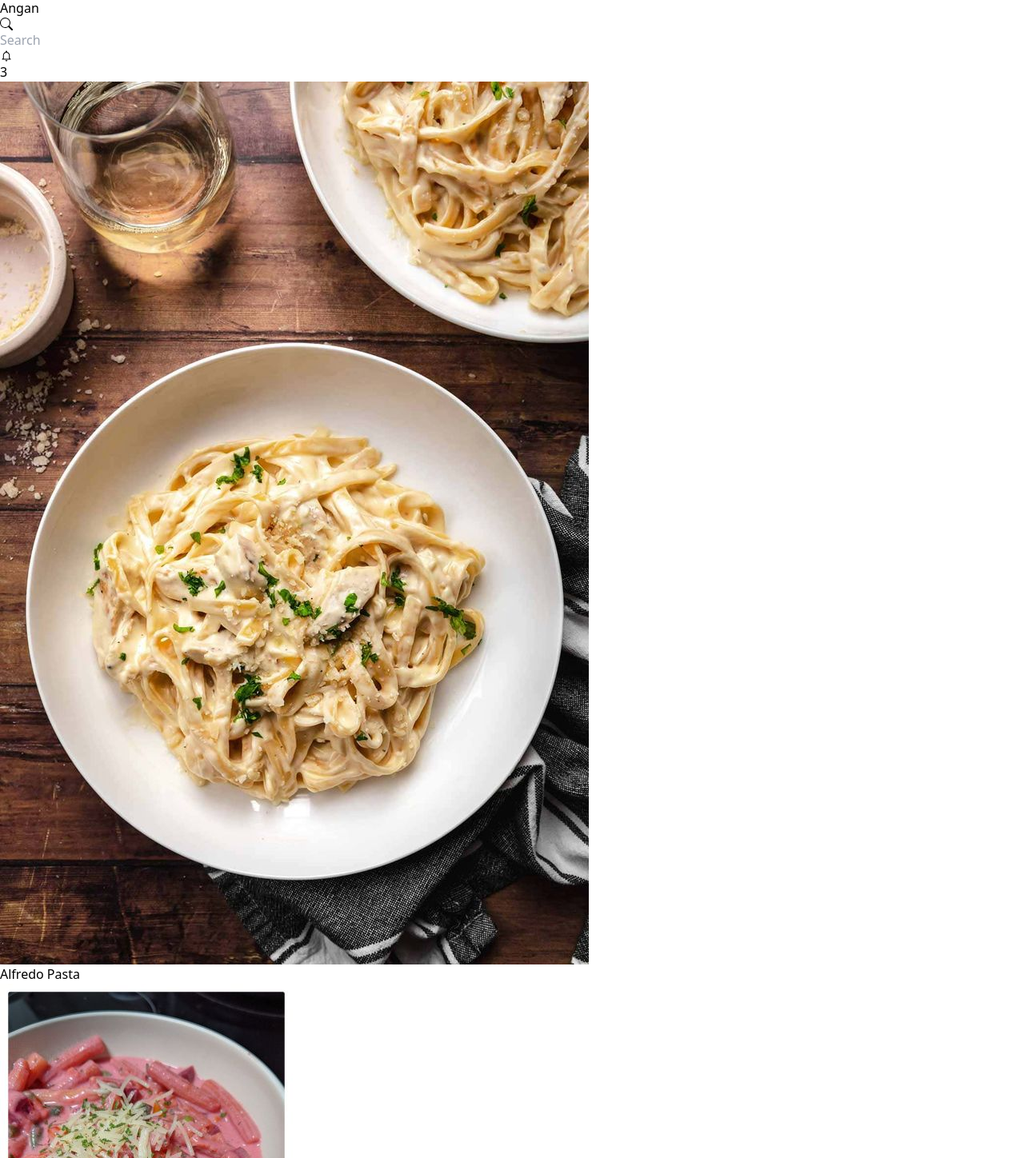
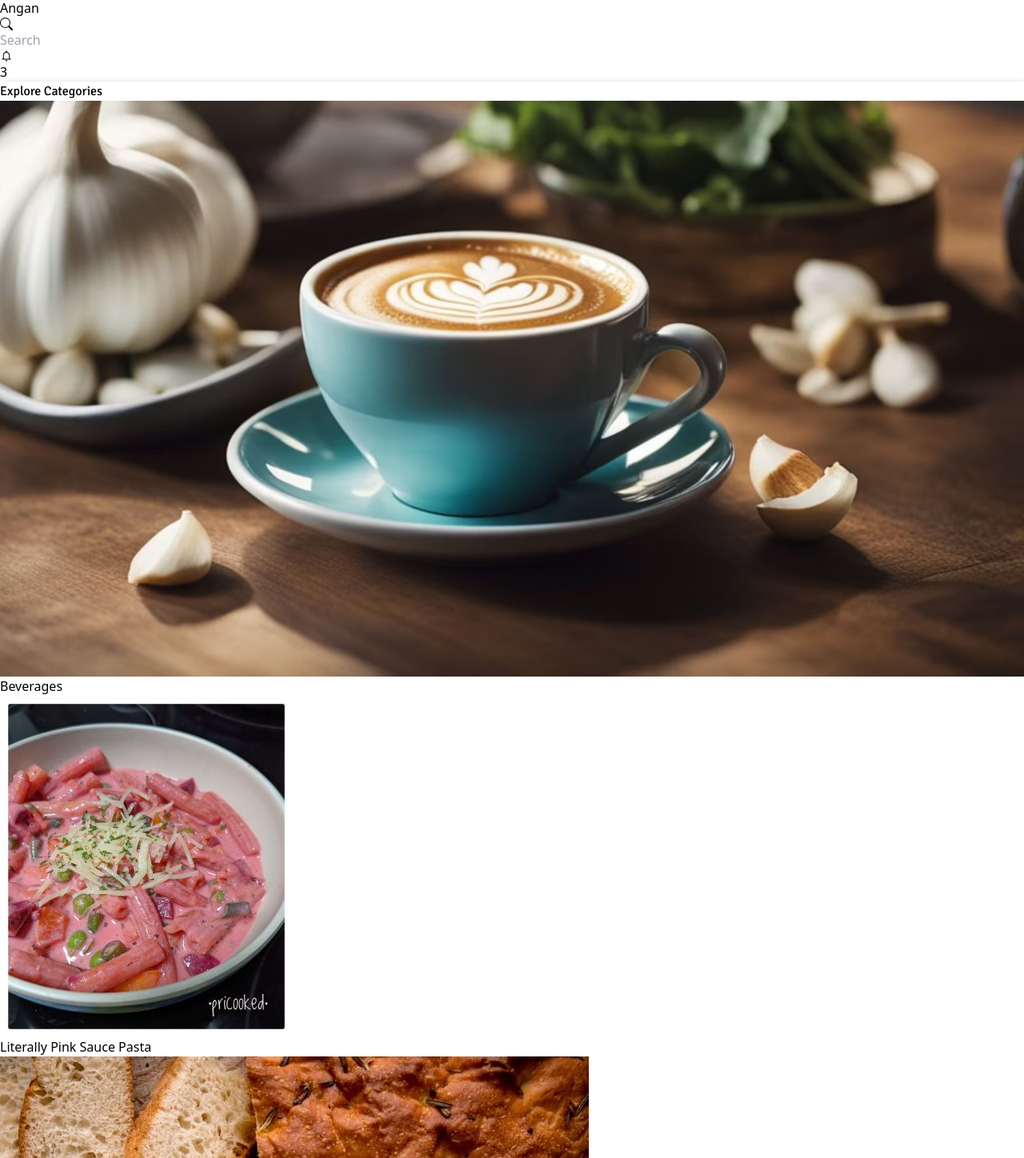
Before and after one commit to Rajeev12R/Angan_Resto, a React (Vite) app: page /menu in a window 1280 px wide. Shown: the part 902-2350 px from the top of the page at 80% size. Built offline with nearby package versions, Linux system fonts and the light colour scheme; a web font is replaced by a local one.

Commit message:
Sub Categories Added

```diff
--- a/src/components/category/Category.jsx
+++ b/src/components/category/Category.jsx
@@ -1,46 +1,62 @@
 import React from 'react';
-import img1 from '../../assets/categoryImg/Alfredo Pasta.jpg';
+import './category.css'
+import img1 from '../../assets/categoryImg/coffee.avif';
 import img2 from '../../assets/categoryImg/Literally Pink Sauce Pasta.jpg';
 import img3 from '../../assets/categoryImg/Penne Arrabiata.jpg';
 import img4 from '../../assets/categoryImg/Pesto alla Genovese.jpg';
 import img5 from '../../assets/categoryImg/Ricetta Ravioli di Patate.jpg';
 import img6 from '../../assets/categoryImg/Spaghetti Bolognese.jpg';
+import Beverages from '../subcaterogies/Beverages';
 
 const Category = () => {
+  const categories = [
+    'Beverages',
+    'Literally Pink Sauce Pasta',
+    'Penne Arrabiata',
+    'Pesto alla Genovese',
+    'Ricetta Ravioli di Patate',
+    'Spaghetti Bolognese',
+    'Alfredo Pasta',
+    'Literally Pink Sauce Pasta',
+    'Penne Arrabiata',
+    'Pesto alla Genovese',
+    'Ricetta Ravioli di Patate',
+    'Spaghetti Bolognese',
+  ];
+
+  const images = [img1, img2, img3, img4, img5, img6, img1, img2, img3, img4, img5, img6];
+
   return (
-    <div className="relative w-full pt-10 max-h-72">
-      <div className="w-[95%] mx-auto h-auto shadow-xl shadow-[#ffffff86] bg-white rounded-xl p-6 grid grid-cols-3 gap-4">
-        {/* Example Box */}
-        {[img1, img2, img3, img4, img5, img6, img4, img5, img6, img4, img5, img6].map((img, index) => (
-          <div
-            key={index}
-            className="relative w-full h-28 bg-gray-100 rounded-lg shadow-md flex items-center justify-center group"
-          >
-            <img src={img} alt={`Food Category ${index + 1}`} className="w-full h-full object-cover rounded-lg" />
+    <div className="relative w-full pt-10">
+      <div className="main-box w-[95%] mx-auto h-auto bg-white rounded-xl p-6">
+        <h1 className="explore mb-4 text-xl font-semibold text-gray-700">Explore Categories</h1>
+        <div className="grid grid-cols-3 gap-4">
+          {images.map((img, index) => (
+            <div
+              key={index}
+              className="relative w-full h-28 bg-gray-100 rounded-lg shadow-md flex flex-col items-center justify-center group"
+            >
+              {/* Category Image */}
+              <img
+                src={img}
+                alt={categories[index]}
+                className="w-full h-full object-cover rounded-lg"
+              />
 
-            {/* Transparent overlay */}
-            <div className="absolute inset-0 bg-black opacity-40 rounded-lg group-hover:bg-gradient-to-t group-hover:from-gray-900 group-hover:via-gray-800 group-hover:to-black group-hover:opacity-60 transition duration-300"></div>
+              {/* Transparent overlay */}
+              <div className="absolute inset-0 bg-black opacity-40 rounded-lg group-hover:bg-gradient-to-t group-hover:from-gray-900 group-hover:via-gray-800 group-hover:to-black group-hover:opacity-60 transition duration-300"></div>
 
-            {/* Category Name */}
-            <div className="absolute top-2 left-1/2 transform -translate-x-1/2 text-white text-sm font-semibold z-10 group-hover:translate-y-2 group-hover:scale-105 transition duration-300">
-              {[
-                'Alfredo Pasta',
-                'Literally Pink Sauce Pasta',
-                'Penne Arrabiata',
-                'Pesto alla Genovese',
-                'Ricetta Ravioli di Patate',
-                'Spaghetti Bolognese',
-                'Literally Pink Sauce Pasta',
-                'Ricetta Ravioli di Patate',
-                'Spaghetti Bolognese',
-                'Literally Pink Sauce Pasta',
-                'Ricetta Ravioli di Patate',
-                'Spaghetti Bolognese',
-              ][index]}
+              {/* Category Name as H1 */}
+              <h1 className="absolute bottom-3 left-1/2 transform -translate-x-1/2 text-white text-sm font-semibold z-10 group-hover:scale-105 transition-all duration-300 ease-in-out group-hover:bottom-5">
+                {categories[index]}
+              </h1>
+
             </div>
-          </div>
-        ))}
+          ))}
+        </div>
       </div>
+
+      <Beverages />
     </div>
   );
 };
--- /dev/null
+++ b/src/components/category/category.css
@@ -0,0 +1,35 @@
+
+@import url('https://fonts.googleapis.com/css2?family=Dosis:wght@200..800&family=Fira+Code:wght@300..700&family=Roboto:ital,wght@0,100;0,300;0,400;0,500;0,700;0,900;1,100;1,300;1,400;1,500;1,700;1,900&family=Rye&family=Signika:wght@300..700&display=swap');
+
+
+.explore{
+  font-family: "Signika", sans-serif;
+  font-optical-sizing: auto;
+  font-weight: 400;
+  font-style: normal;
+  font-variation-settings:
+    "GRAD" 0;
+}
+
+.main-box{
+    box-shadow: 0 4px 10px rgba(0, 0, 0, 0.3);
+}
+
+
+.curved-underline {
+    position: relative;
+    display: inline-block;
+  }
+  .curved-underline::after {
+    content: '';
+    position: absolute;
+    bottom: -6px;
+    left: 50%;
+    transform: translateX(-50%);
+    width: 80%;
+    height: 6px;
+    background: linear-gradient(to right, #00c6ff, #0072ff);
+    border-radius: 20px;
+    box-shadow: 0px 4px 6px rgba(0, 0, 0, 0.1);
+    opacity: 0.3;
+  }
--- /dev/null
+++ b/src/components/subcaterogies/Beverages.jsx
@@ -0,0 +1,16 @@
+import React from 'react';
+import '../category/category.css'; // Ensure this path is correct
+
+const Beverages = () => {
+  return (
+    <div className="relative w-full pt-5">
+      <div className="main-box w-[95%] mx-auto h-auto bg-white rounded-xl p-6">
+        <h1 className="explore curved-underline mb-4 text-xl font-semibold text-gray-700">
+          Beverages
+        </h1>
+      </div>
+    </div>
+  );
+};
+
+export default Beverages;
```
Also changed, not shown: src/assets/categoryImg/Coffee.avif (added).
